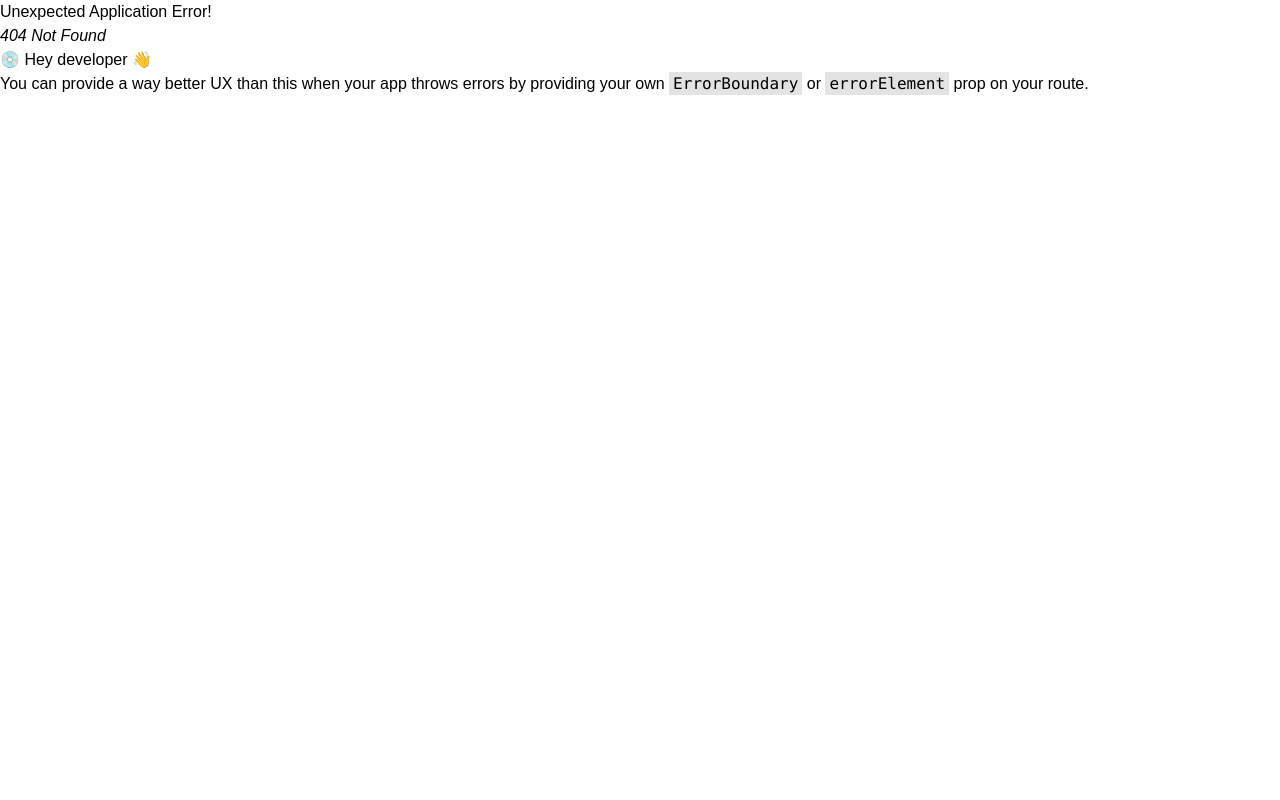
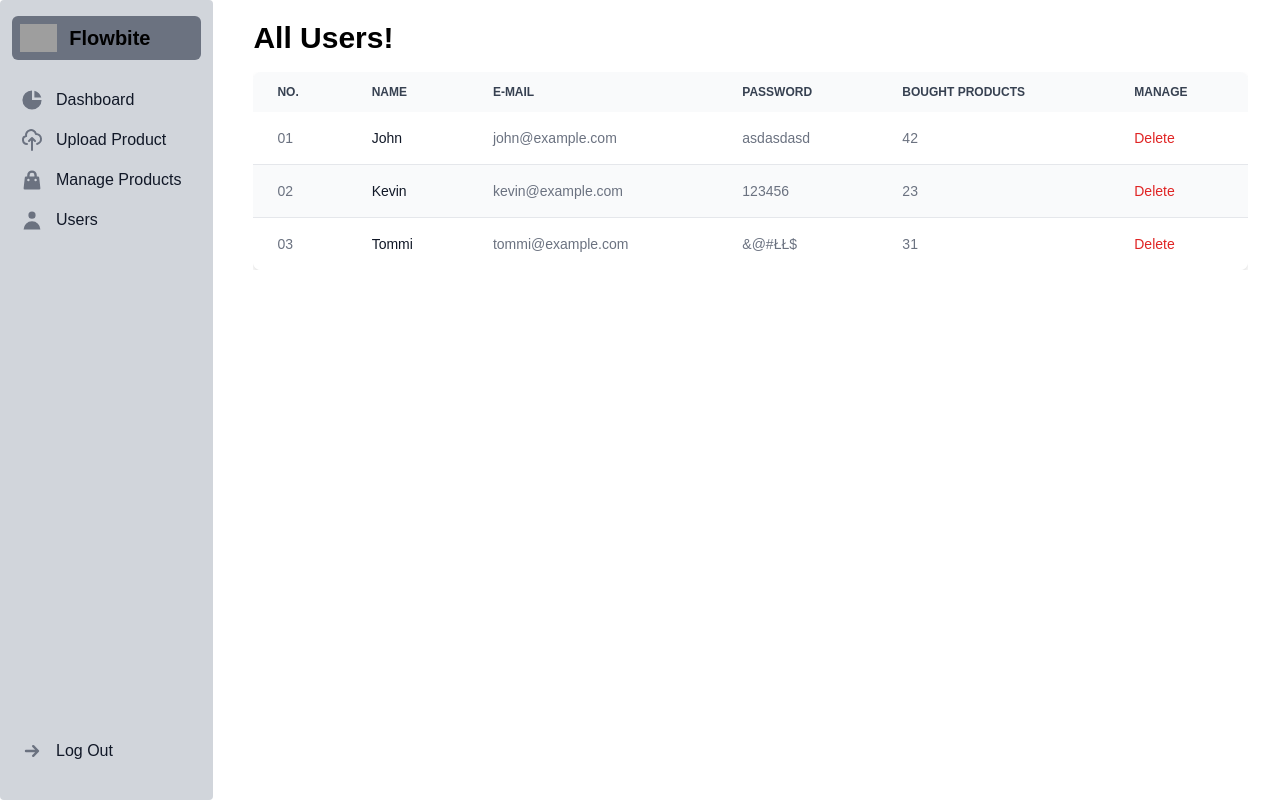
Before and after one commit to Csikito/mini_e-commerce, a React (Create React App) app: page /mini_e-commerce/admin/dasboard/users in a window 1280 px wide. Before the commit this address had no page. Built offline with nearby package versions, Linux system fonts and the light colour scheme; grey boxes are pictures that could not be loaded.

Commit message:
create users page

```diff
--- a/src/dashboard/ManageProductsRow.js
+++ b/src/dashboard/ManageProductsRow.js
@@ -9,7 +9,6 @@ const ManageProductsRow = ({ item, no }) => {
   const handleDeleteProduct = (id) => {
     const newProductList = product.filter((item) => item.id !== id);
     setProduct(newProductList);
-    console.log(newProductList);
   };
 
   return (
--- a/src/dashboard/SideBar.js
+++ b/src/dashboard/SideBar.js
@@ -52,11 +52,11 @@ const SideBar = ({ sideBarMenu, setSideBarMenu }) => {
               >
                 Manage Products
               </Sidebar.Item>
-              <Sidebar.Item href="#" icon={HiUser}>
+              <Sidebar.Item
+                href="/mini_e-commerce/admin/dasboard/users"
+                icon={HiUser}
+              >
                 Users
-              </Sidebar.Item>
-              <Sidebar.Item href="#" icon={HiShoppingBag}>
-                Products
               </Sidebar.Item>
             </div>
             <Sidebar.Item
--- /dev/null
+++ b/src/dashboard/Users.js
@@ -0,0 +1,92 @@
+import React, { useState } from "react";
+import { Table } from "flowbite-react";
+
+import { Pagination } from "flowbite-react";
+import UsersRow from "./UsersRow";
+
+const Users = () => {
+  const data = [
+    {
+      id: 1,
+
+      name: "John",
+      email: "john@example.com",
+      password: "asdasdasd",
+      bought_products: 42,
+    },
+    {
+      id: 2,
+      name: "Kevin",
+      email: "kevin@example.com",
+      password: "123456",
+      bought_products: 23,
+    },
+    {
+      id: 3,
+      name: "Tommi",
+      email: "tommi@example.com",
+      password: "&@#ŁŁ$",
+      bought_products: 31,
+    },
+  ];
+
+  const [users, setUsers] = useState(data);
+
+  const handleDeleteUser = (id) => {
+    const newProductList = users.filter((item) => item.id !== id);
+    setUsers(newProductList);
+  };
+
+  const [currentPage, setCurrentPage] = useState(1);
+  const porstsPerPage = 10;
+  const pageNumbers = Math.ceil(users.length / porstsPerPage);
+
+  const onPageChange = (page: number) => setCurrentPage(page);
+
+  //Get current posts/page
+  const indexTo = currentPage * porstsPerPage; //(2 * 10)
+  const indexFrom = indexTo - porstsPerPage; // (20 - 10)
+  const currentPosts = users.slice(indexFrom, indexTo); // slice(10, 20)
+
+  return (
+    <section className="w-full p-5 lg:pr-8 overflow-x-auto">
+      <h2 className="mb-4 text-3xl font-bold">All Users!</h2>
+      <div className="overflow-x-auto">
+        <Table striped>
+          <Table.Head>
+            <Table.HeadCell>No.</Table.HeadCell>
+            <Table.HeadCell>Name</Table.HeadCell>
+            <Table.HeadCell>E-mail</Table.HeadCell>
+            <Table.HeadCell>Password</Table.HeadCell>
+            <Table.HeadCell>Bought Products</Table.HeadCell>
+            <Table.HeadCell>Manage</Table.HeadCell>
+          </Table.Head>
+          <Table.Body className="divide-y">
+            {currentPosts.map((item, index) => (
+              <UsersRow
+                key={item.id}
+                item={item}
+                no={index}
+                handleDeleteUser={handleDeleteUser}
+              />
+            ))}
+          </Table.Body>
+        </Table>
+      </div>
+
+      {pageNumbers > 1 ? (
+        <div className="flex overflow-x-auto sm:justify-center mt-4">
+          <Pagination
+            currentPage={currentPage}
+            totalPages={pageNumbers}
+            onPageChange={onPageChange}
+          />
+        </div>
+      ) : (
+        ""
+      )}
+    </section>
+  );
+};
+
+export default Users;
--- /dev/null
+++ b/src/dashboard/UsersRow.js
@@ -0,0 +1,24 @@
+import React from "react";
+import { Table } from "flowbite-react";
+
+const UsersRow = ({ item, no, handleDeleteUser }) => {
+  return (
+    <Table.Row className="bg-white dark:border-gray-700 dark:bg-gray-800">
+      <Table.Cell>{no + 1 < 10 ? `0${no + 1}` : no + 1}</Table.Cell>
+      <Table.Cell className="whitespace-nowrap font-medium text-gray-900 dark:text-white">
+        {item.name}
+      </Table.Cell>
+      <Table.Cell>{item.email}</Table.Cell>
+      <Table.Cell>{item.password}</Table.Cell>
+      <Table.Cell>{item.bought_products}</Table.Cell>
+      <Table.Cell
+        className="font-medium cursor-pointer text-red-600 hover:underline dark:text-red-500"
+        onClick={() => handleDeleteUser(item.id)}
+      >
+        Delete
+      </Table.Cell>
+    </Table.Row>
+  );
+};
+
+export default UsersRow;
--- a/src/routers/router.js
+++ b/src/routers/router.js
@@ -10,6 +10,7 @@ import Dashboard from "../dashboard/Dashboard";
 import UploadProduct from "../dashboard/UploadProduct";
 import ManageProducts from "../dashboard/ManageProducts";
 import EditProduct from "../dashboard/EditProduct";
+import Users from "../dashboard/Users";
 
 const router = createBrowserRouter([
   {
@@ -51,6 +52,10 @@ const router = createBrowserRouter([
         element: <ManageProducts />,
       },
       {
+        path: "/mini_e-commerce/admin/dasboard/users",
+        element: <Users />,
+      },
+      {
         path: "/mini_e-commerce/admin/dasboard/edit_product/:id",
         element: <EditProduct />,
         // loader: ({ params }) =>
```
